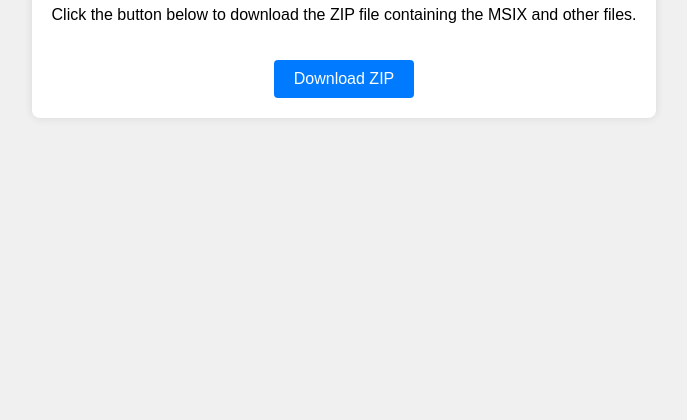
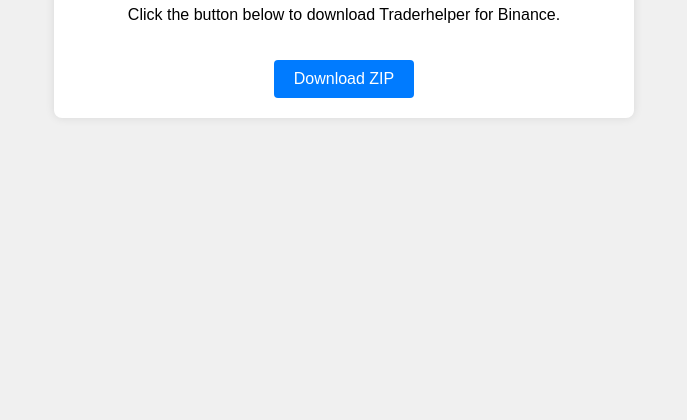
Before and after one commit to urbanchaman/Traderhelper-download-page, a plain HTML site: page index.html in a window 1280 px wide. Shown: the part 396-816 px from the top of the page, without its empty margins (296-983 px from the left). Drawn offline with Linux system fonts and the light colour scheme.

Commit message:
index.html

```diff
--- a/index.html
+++ b/index.html
@@ -40,7 +40,7 @@
 <body>
     <div class="container">
         <h1>Download Traderhelper for Binance</h1>
-        <p>Click the button below to download the ZIP file containing the MSIX and other files.</p>
+        <p>Click the button below to download Traderhelper for Binance.</p>
         <a href="https://drive.google.com/uc?export=download&id=1FJnRv6Hn6Z7VNEbSN6xqNGFs6sUrswhb" class="download-button" download>Download ZIP</a>
     </div>
 </body>
```
